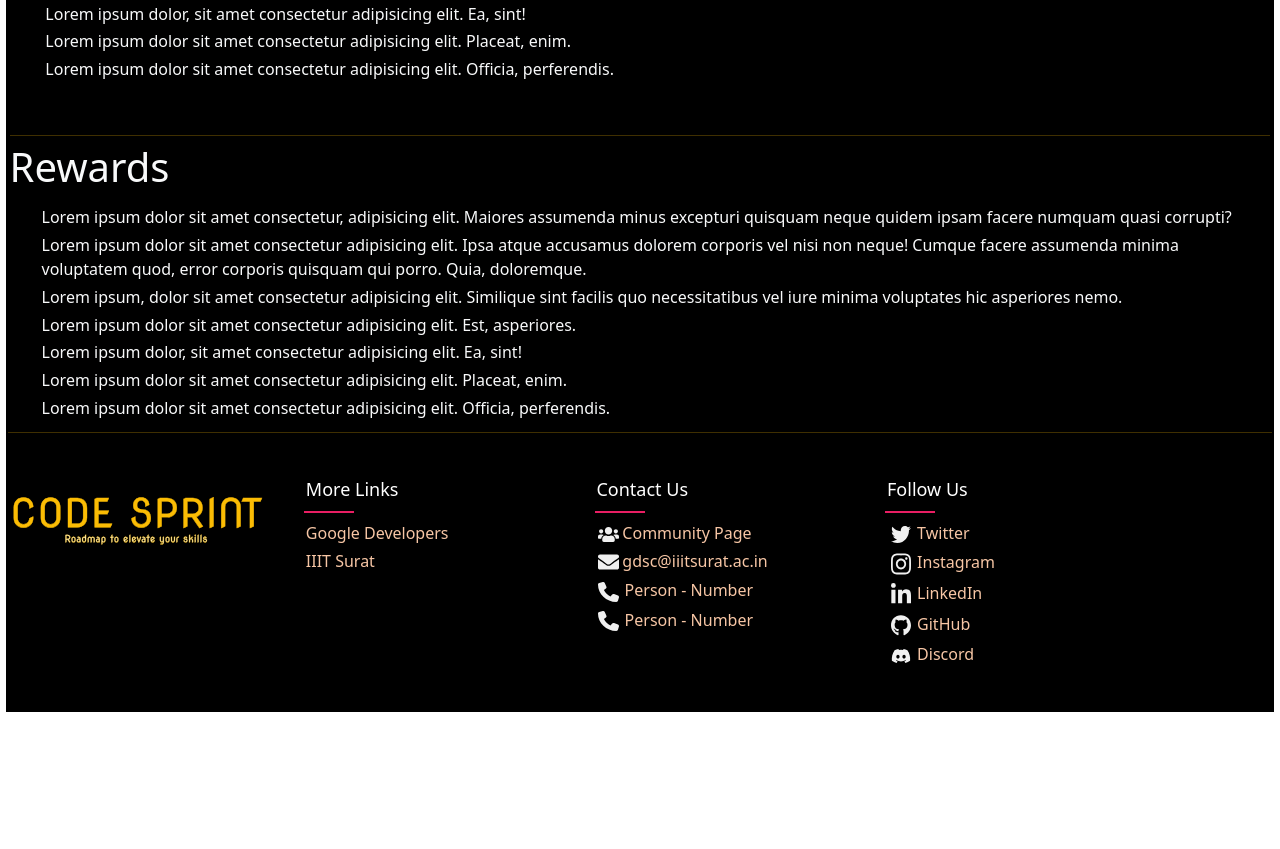
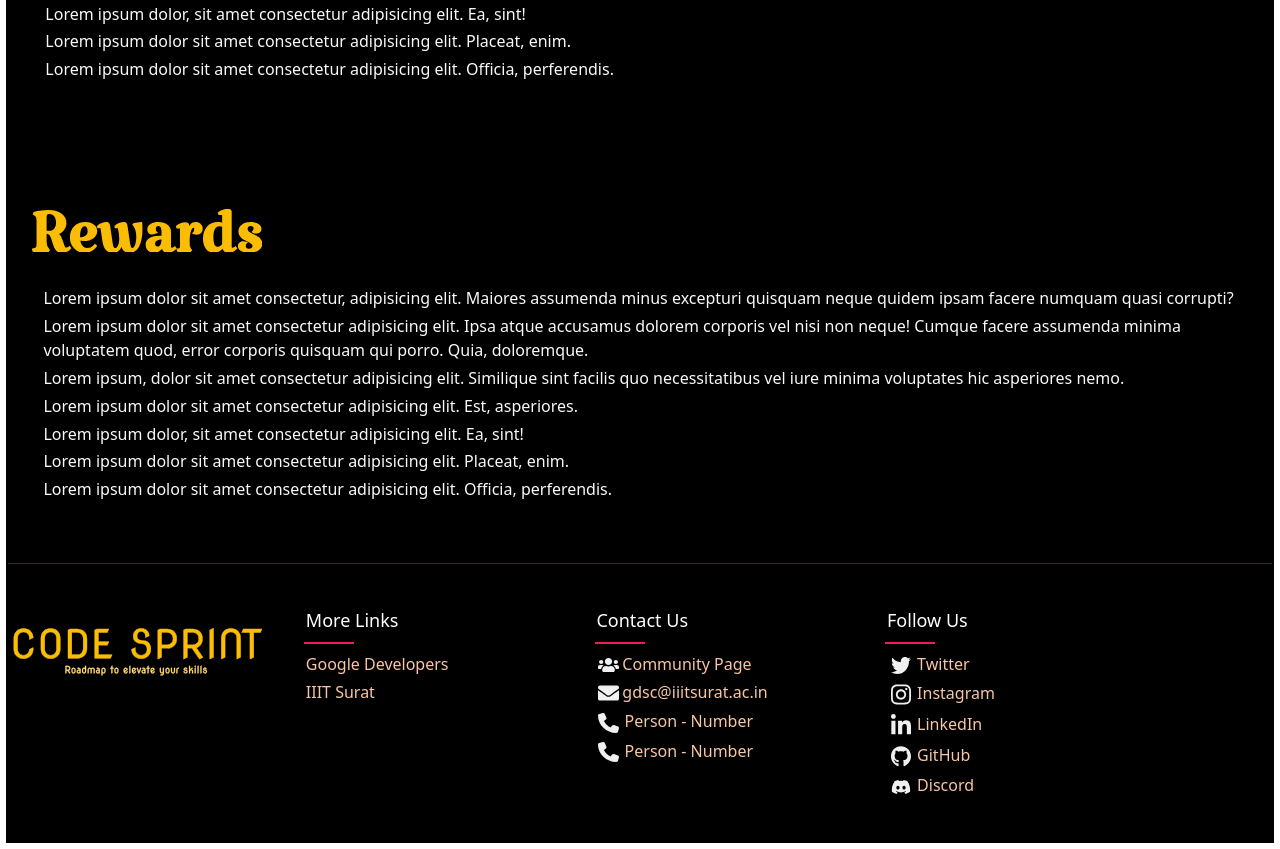
Before and after one commit to vivek2293/CodeSprint, a React (Create React App) app: page / in a window 1280 px wide. Shown: the part 2220-3069 px from the top of the page. Before the commit the page ends 2938 px from the top, so only its background shows below. Built offline with nearby package versions, Linux system fonts and the light colour scheme.

Commit message:
final changes

```diff
--- a/src/Elements/Guidlines/Guidlines.jsx
+++ b/src/Elements/Guidlines/Guidlines.jsx
@@ -19,7 +19,7 @@ export class Guidline extends Component {
    <li>Lorem ipsum dolor sit amet consectetur adipisicing elit. Officia, perferendis.</li>
 </ul>
 </div>
-<hr style={{color:"#FBBC04"}}/>
+{/* <hr style={{color:"#FBBC04"}}/> */}
         </section>
 
         </>
--- a/src/Elements/Milestones/Milestones.jsx
+++ b/src/Elements/Milestones/Milestones.jsx
@@ -4,8 +4,9 @@ import milestones from "../../Assets/Milestones.svg";
 export default function Milestones() {
     return (
         <>
-            {/* <img src={milestones} alt="" style={{ padding: "1.4rem" }} /> */}
-            <h1 className="text-light">Rewards</h1>
+            <div className="my-5">
+            <img src={milestones} alt="" style={{ padding: "1.4rem" }} />
+            {/* <h1 className="text-light">Rewards</h1> */}
             <ul className='text-light my-2'>
                 <li>Lorem ipsum dolor sit amet consectetur, adipisicing elit. Maiores assumenda minus excepturi quisquam neque quidem ipsam facere numquam quasi corrupti?</li>
                 <li>Lorem ipsum dolor sit amet consectetur adipisicing elit. Ipsa atque accusamus dolorem corporis vel nisi non neque! Cumque facere assumenda minima voluptatem quod, error corporis quisquam qui porro. Quia, doloremque.</li>
@@ -15,6 +16,7 @@ export default function Milestones() {
                 <li>Lorem ipsum dolor sit amet consectetur adipisicing elit. Placeat, enim.</li>
                 <li>Lorem ipsum dolor sit amet consectetur adipisicing elit. Officia, perferendis.</li>
             </ul>
+            </div>
         <hr style={{color:"#FBBC04"}}/>
 
         </>
```
Also changed, not shown: src/Assets/Milestones.svg.
